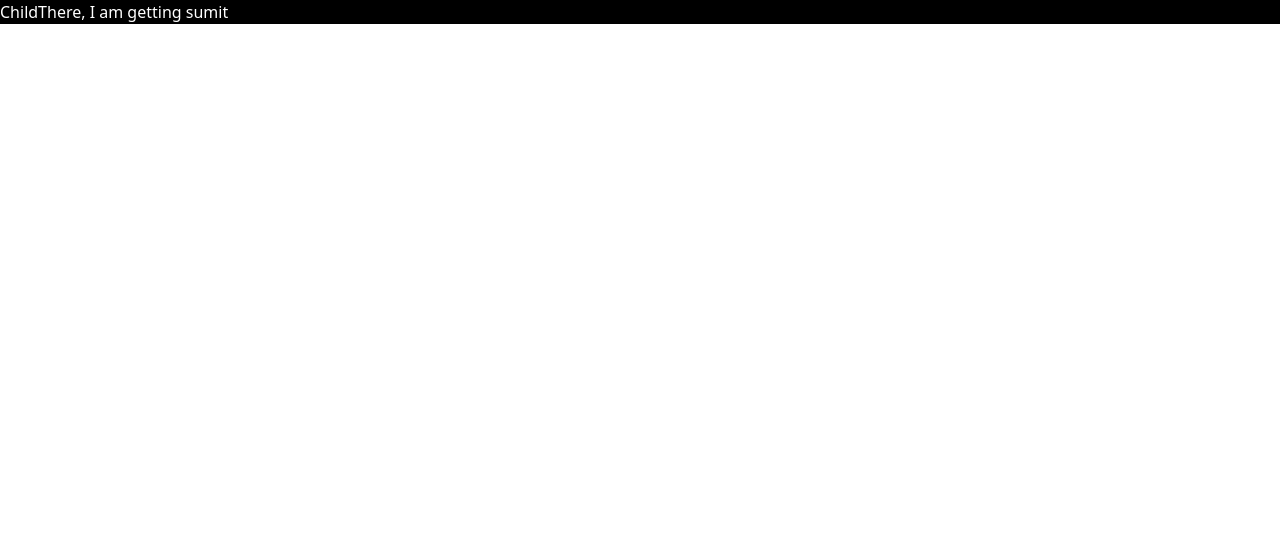
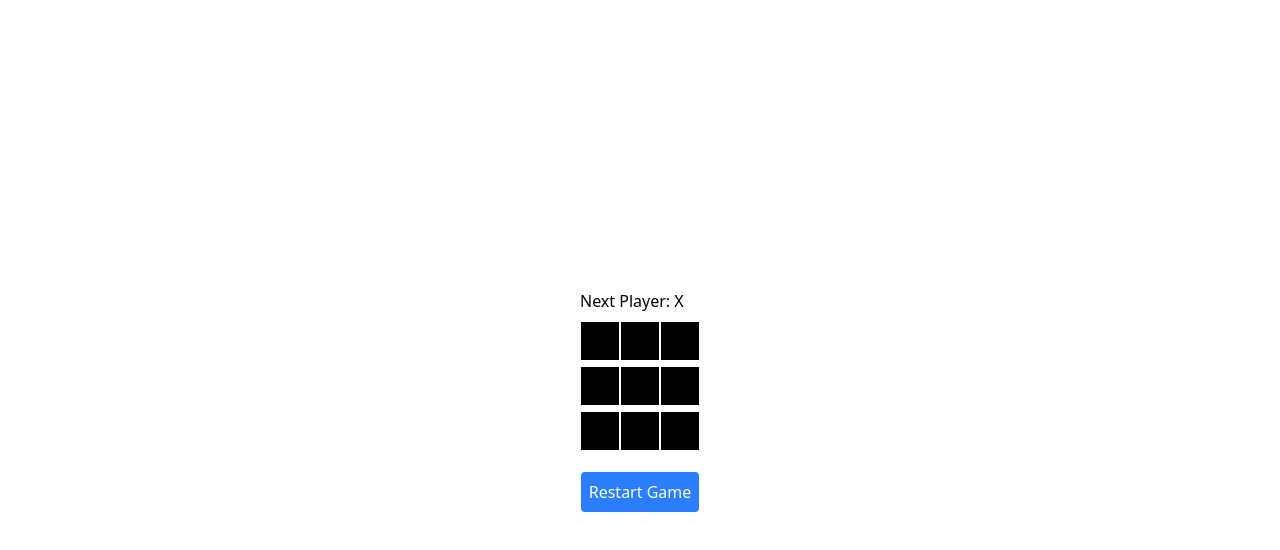
Before and after one commit to poudelsumitrocks/ToDoList, a React (Vite) app: page / in a window 1280 px wide. Shown: the top 550 px of the page. Built offline with nearby package versions, Linux system fonts and the light colour scheme.

Commit message:
add the new folder of tictactoe

```diff
--- a/src/App.jsx
+++ b/src/App.jsx
@@ -132,15 +132,16 @@
 
 
 
-// UseContext
+// UseContext and Tic-Tac-Toe
 import React from 'react'
 import Content from "./components/UseContext/Content";
+import TicTacToe from "./components/Tic-Tac-Toe/TicTacToe";
 
 export default function App() {
   return (
     <>
-      <Content/>
-
+      {/* <Content/> */}
+     <TicTacToe/>
     </>
   )
 }
--- /dev/null
+++ b/src/components/Tic-Tac-Toe/TicTacToe.jsx
@@ -0,0 +1,107 @@
+import React, { useState } from "react";
+
+function Square({ value, onSquareClick }) {
+  return (
+    <button
+      className="h-10 w-10 border bg-black text-white   text-xl font-bold focus:outline-none"
+      onClick={onSquareClick}
+    >
+      {value}
+    </button>
+  );
+}
+
+
+function Board({ xIsNext, squares, onPlay }) {
+  function handleClick(i) {
+    if (calculatedWinner(squares) || squares[i]) {
+      return;
+    }
+    const nextSquare = squares.slice();
+    nextSquare[i] = xIsNext ? "X" : "O";
+    onPlay(nextSquare);
+  }
+
+  const winner = calculatedWinner(squares);
+  let status;
+  if (winner) {
+    status = "Winner: " + winner;
+  } else {
+    status = "Next Player: " + (xIsNext ? "X" : "O");
+  }
+
+  return (
+    <>
+      <div className="status mb-2">{status}</div>
+      <div className="board-row">
+        <Square value={squares[0]} onSquareClick={() => handleClick(0)} />
+        <Square value={squares[1]} onSquareClick={() => handleClick(1)} />
+        <Square value={squares[2]} onSquareClick={() => handleClick(2)} />
+      </div>
+      <div className="board-row">
+        <Square value={squares[3]} onSquareClick={() => handleClick(3)} />
+        <Square value={squares[4]} onSquareClick={() => handleClick(4)} />
+        <Square value={squares[5]} onSquareClick={() => handleClick(5)} />
+      </div>
+      <div className="board-row">
+        <Square value={squares[6]} onSquareClick={() => handleClick(6)} />
+        <Square value={squares[7]} onSquareClick={() => handleClick(7)} />
+        <Square value={squares[8]} onSquareClick={() => handleClick(8)} />
+      </div>
+    </>
+  );
+}
+
+export default function TicTacToe() {
+  const [history, setHistory] = useState([Array(9).fill(null)]);
+  const [currentMove, setCurrentMove] = useState(0);
+  const xIsNext = currentMove % 2 === 0;
+  const currentSquares = history[currentMove];
+
+  function handlePlay(nextSquare) {
+    const nextHistory = [...history.slice(0, currentMove + 1), nextSquare];
+    setHistory(nextHistory);
+    setCurrentMove(nextHistory.length - 1);
+  }
+
+  function handleReset() {
+    setHistory([Array(9).fill(null)]);
+    setCurrentMove(0);
+  }
+
+  return (
+    <div className="flex flex-col justify-center items-center h-screen">
+      <div className="game-board">
+        <Board xIsNext={xIsNext} squares={currentSquares} onPlay={handlePlay} />
+      </div>
+      <div className="game-info mt-4">
+        <button
+          className="bg-blue-500 text-white p-2 rounded"
+          onClick={handleReset}
+        >
+          Restart Game
+        </button>
+      </div>
+    </div>
+  );
+}
+
+function calculatedWinner(squares) {
+  const lines = [
+    [0, 1, 2],
+    [3, 4, 5],
+    [6, 7, 8],
+    [0, 3, 6],
+    [1, 4, 7],
+    [2, 5, 8],
+    [0, 4, 8],
+    [2, 4, 6],
+  ];
+  for (let i = 0; i < lines.length; i++) {
+    const [a, b, c] = lines[i];
+    if (squares[a] && squares[a] === squares[b] && squares[a] === squares[c]) {
+      return squares[a];
+    }
+  }
+  return null;
+}
```
